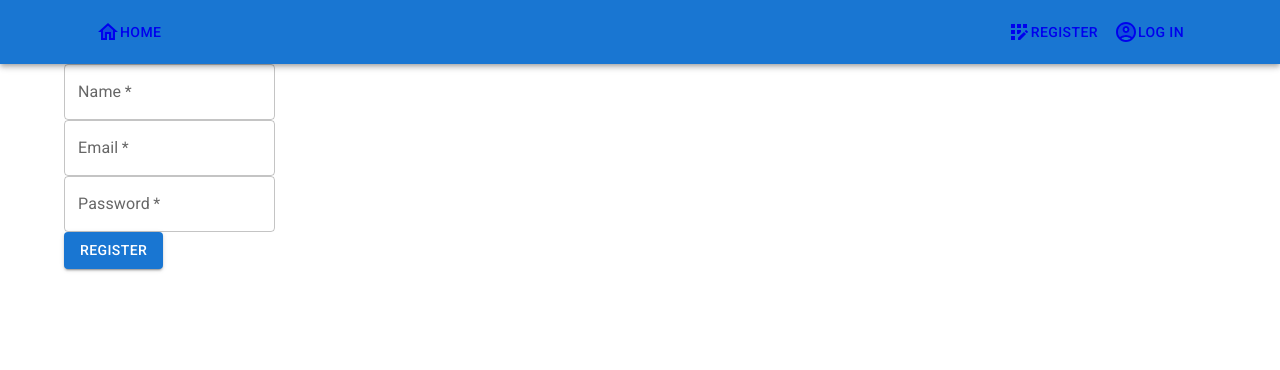
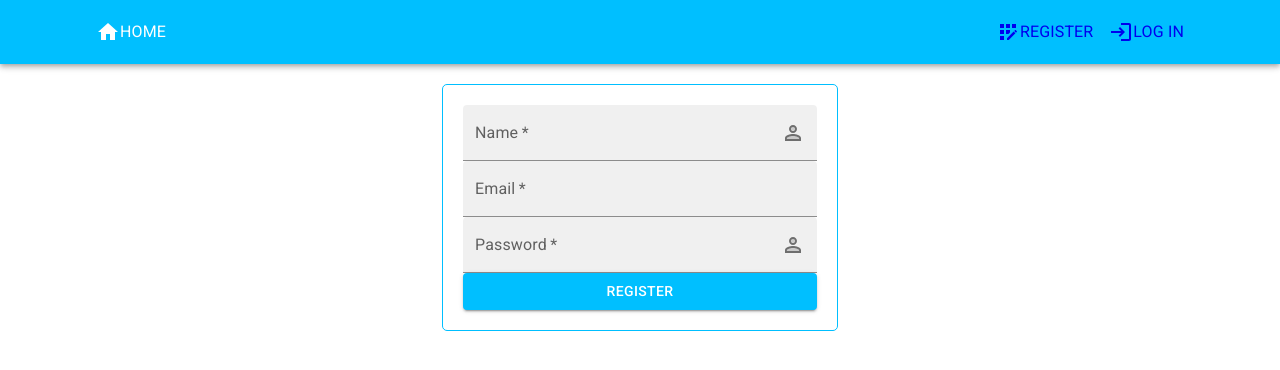
Before and after one commit to vadimvatsenko/goit-react-hw-08-phonebook, a React (Create React App) app: page /goit-react-hw-08-phonebook/register in a window 1280 px wide. Shown: the top 370 px of the page. Built offline with nearby package versions, Linux system fonts and the light colour scheme.

Commit message:
05.02.2023 11:18

```diff
--- a/src/components/App.jsx
+++ b/src/components/App.jsx
@@ -4,6 +4,7 @@ import Nav from "./navigation/Nav";
 import Home from "pages/Home";
 import Register from "pages/Register";
 import Login from "pages/Login";
+import Footer from "./footer/footer";
 
 
 export const App = () => {
@@ -11,6 +12,7 @@ export const App = () => {
   return (
     <Routes>
       <Route path="/" element={<Nav />}>
+
         <Route index element={<Home />} />
         <Route path="/register" element={<Register />} />
         <Route path="/login" element={<Login/>} />
--- /dev/null
+++ b/src/components/footer/footer.js
@@ -0,0 +1,11 @@
+import AppBar from '@mui/material/AppBar';
+import { Outlet } from "react-router-dom";
+
+export default function Footer() {
+    return (
+        <>
+            <Outlet />
+            <AppBar />
+        </>
+    );
+}
--- a/src/components/navigation/Nav.js
+++ b/src/components/navigation/Nav.js
@@ -1,19 +1,10 @@
-import * as React from 'react';
-import AppBar from '@mui/material/AppBar';
-import Box from '@mui/material/Box';
-import Toolbar from '@mui/material/Toolbar';
-import Typography from '@mui/material/Typography';
-import Button from '@mui/material/Button';
-import IconButton from '@mui/material/IconButton';
-import MenuIcon from '@mui/icons-material/Menu';
-import Container from '@mui/material/Container';
-import HomeTwoToneIcon from '@mui/icons-material/HomeTwoTone';
-import AccountCircleTwoToneIcon from '@mui/icons-material/AccountCircleTwoTone';
-import AppRegistrationTwoToneIcon from '@mui/icons-material/AppRegistrationTwoTone';
+import {Container, Button, Typography, Toolbar, AppBar } from '@mui/material'
+//Icons
+import AppRegistrationIcon from '@mui/icons-material/AppRegistration';
+import HomeIcon from '@mui/icons-material/Home';
+import LoginIcon from '@mui/icons-material/Login';
 
-
-import { Outlet } from "react-router-dom";
-import { Link } from "react-router-dom";
+import {Outlet, Link } from "react-router-dom";
 
 export default function Nav() {
     return (
@@ -24,10 +15,11 @@ export default function Nav() {
                         position="static">
                         <Container>
                             <Toolbar>
-                                <Link to="/">
+                                <Link to="/"
+                                style={{color: 'white'}}>
                                     <Button color="inherit">
-                                        <HomeTwoToneIcon />
-                                        Home
+                                        <HomeIcon />
+                                        <Typography>Home</Typography>
                                     </Button>
                                 </Link>
                                 <Link to="/register"
@@ -35,14 +27,16 @@ export default function Nav() {
                                             marginLeft: 'auto'
                                         }}>
                                     <Button color="inherit">
-                                        <AppRegistrationTwoToneIcon />
-                                        Register
+                                        <AppRegistrationIcon />
+                                        <Typography>Register</Typography>
+
                                     </Button>
                                 </Link>
                                 <Link to="/login">
                                     <Button color="inherit">
-                                        <AccountCircleTwoToneIcon />
-                                        Log In
+                                        <LoginIcon />
+                                        <Typography>Log In</Typography>
+
                                     </Button>
                                 </Link>
 
--- a/src/index.js
+++ b/src/index.js
@@ -9,12 +9,18 @@ import { store } from "./redux/store";
 import "../node_modules/normalize.css/normalize.css";
 import './index.css'
 
+import { ThemeProvider } from '@mui/material';
+import { theme } from "./theme/theme";
+
 //
 ReactDOM.createRoot(document.getElementById('root')).render(
   <React.StrictMode>
     <Provider store={store}>
       <BrowserRouter basename="/goit-react-hw-08-phonebook">
-        <App />
+        <ThemeProvider theme={theme}>
+          <App />
+        </ThemeProvider>
+
       </BrowserRouter>
     </Provider>
   </React.StrictMode>
--- a/src/pages/Register.js
+++ b/src/pages/Register.js
@@ -1,7 +1,10 @@
-import { TextField, Container, Button, InputLabel, Grid} from '@mui/material';
+import { TextField, Container, Button, Grid, InputAdornment } from '@mui/material';
 import PersonOutlineTwoToneIcon from '@mui/icons-material/PersonOutlineTwoTone';
+import Visibility from '@mui/icons-material/Visibility';
+import VisibilityOff from '@mui/icons-material/VisibilityOff';
+import IconButton from '@mui/material/IconButton';
 import { nanoid } from 'nanoid';
-
+import { useState } from 'react';
 import { useDispatch } from 'react-redux';
 import { register } from 'redux/auth/operations';
 
@@ -10,7 +13,17 @@ const emailID = nanoid();
 const passwordId = nanoid()
 
 export default function Register() {
+    const [showPassword, setShowPassword] = useState(false);
+
+    const handleClickShowPassword = () => setShowPassword((show) => !show);
+
     const dispatch = useDispatch();
+
+    const handleMouseDownPassword = (event) => {
+    event.preventDefault();
+    };
+
+
     const handleSubmit = (e) => {
         e.preventDefault();
         const form = e.currentTarget;
@@ -25,50 +38,92 @@ export default function Register() {
 
     }
     return (
-        <Container>
+        <Container maxWidth="xs">
             <Grid >
 
                 <form onSubmit={handleSubmit}
-                    style={{ margin: '0 auto' }}>
+                    style={{
+                        margin: '0 auto',
+                        marginTop: '20px',
+                        padding: '20px',
+                        border: '1px solid #00BFFF',
+                        borderRadius: '5px',
+
+
+                    }}
+                    >
                     <Grid>
                         <TextField
                             id={nameId}
                             label="Name"
-                        variant="outlined"
+                            variant="filled"
+                            fullWidth
                             type='text'
                             pattern="^[a-zA-Zа-яА-Я]+(([' -][a-zA-Zа-яА-Я ])?[a-zA-Zа-яА-Я]*)*$"
                             required
                             name="name"
+                            InputProps={{
+                                endAdornment: (
+                                    <InputAdornment position="center">
+                                        <PersonOutlineTwoToneIcon />
+                                    </InputAdornment>
+                                ),
+                            }}
+
                         />
                     </Grid>
                     <Grid>
                         <TextField
                             id={emailID}
                             label="Email"
-                        variant="outlined"
+                            variant="filled"
+                            fullWidth
                             type='email'
                             pattern="([A-z0-9_.-]{1,})@([A-z0-9_.-]{1,}).([A-z]{2,8})"
                             required
                             name="email"
+                            endAdornment={
+              <InputAdornment position="end">
+                <IconButton
+                  aria-label="toggle password visibility"
+                  onClick={handleClickShowPassword}
+                  onMouseDown={handleMouseDownPassword}
+                  edge="end"
+                >
+                  {showPassword ? <VisibilityOff /> : <Visibility />}
+                </IconButton>
+              </InputAdornment>
+            }
+          />
 
-                        />
                     </Grid>
                     <Grid>
                         <TextField
                             id={passwordId}
                             label="Password"
+                            variant="filled"
                             type='password'
+                            fullWidth
                             required
                             name="password"
+                            InputProps={{
+                                endAdornment: (
+                                    <InputAdornment position="end">
+                                        <PersonOutlineTwoToneIcon />
+                                    </InputAdornment>
+                                ),
+                            }}
                         />
                     </Grid>
                     <Grid>
                         <Button variant="contained"
-                            type='submit'>Register</Button>
+                            type='submit'
+                            fullWidth
+                        >Register</Button>
                     </Grid>
                 </form>
             </Grid>
         </Container>
 
-    );
+    );;
 }
--- /dev/null
+++ b/src/theme/theme.js
@@ -0,0 +1,18 @@
+import { createTheme } from '@mui/material/styles';
+
+export const theme = createTheme({
+  palette: {
+    primary: {
+      light: '#757ce8',
+      main: '#00BFFF',
+      dark: '#002884',
+      contrastText: '#fff',
+    },
+    secondary: {
+      light: '#ff7961',
+      main: '#f44336',
+      dark: '#ba000d',
+      contrastText: '#000',
+    },
+  },
+});
```
Also changed, not shown: src/components/theme/theme.js (deleted). Lines whose indentation alone changed are shown as unchanged.
